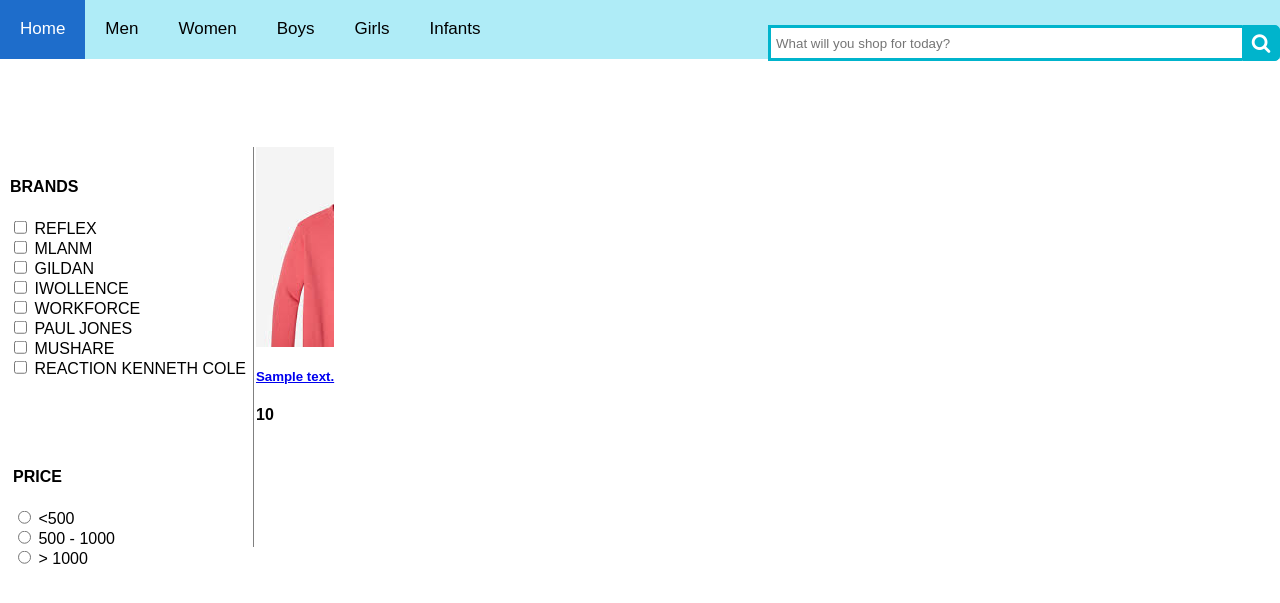
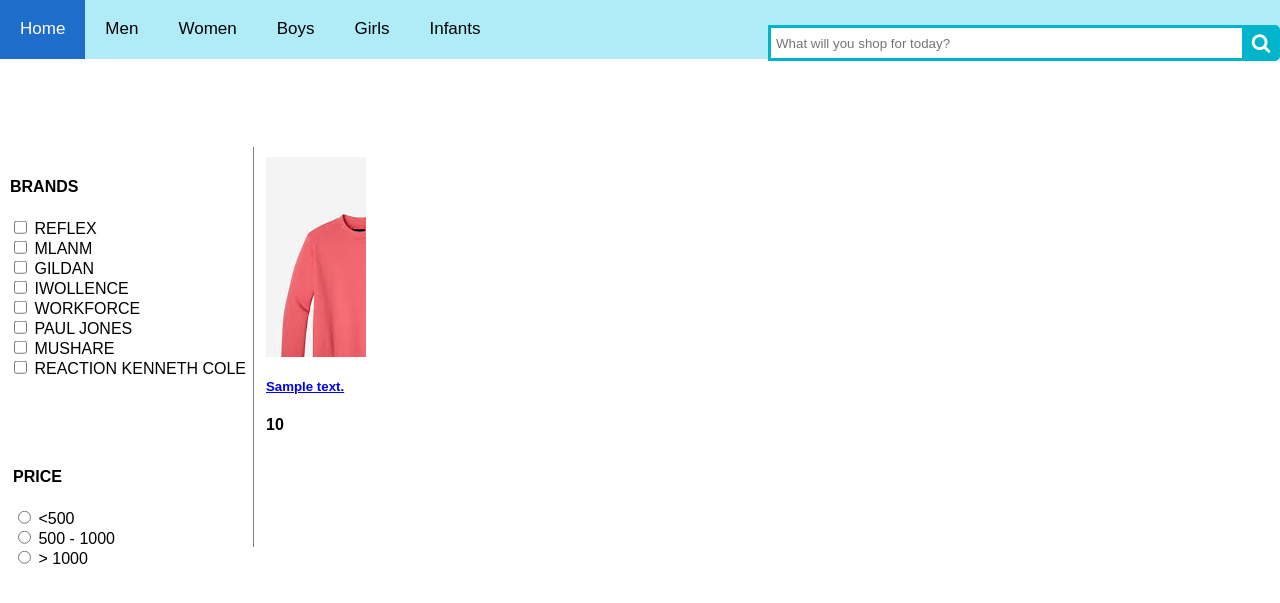
Before and after one commit to Sindhya-git/samplemysql, a Flask app: page / in a window 1280 px wide. Shown: the part 133-736 px from the top of the page. Run offline with Flask 2, Linux system fonts and the light colour scheme; tables that the repository leaves empty or names only in its code hold one stand-in row (values such as "Sample post"); data that the repository does not hold is empty; some libraries are stand-ins or nearby versions.

Commit message:
Update home.html

```diff
--- a/templates/home.html
+++ b/templates/home.html
@@ -153,7 +153,7 @@ body {
   }
 
 /* Create four equal columns that sits next to each other */
-.flex-container > card {
+.flex-container > div {
   width: 100px;
   margin: 10px;
 }
```
